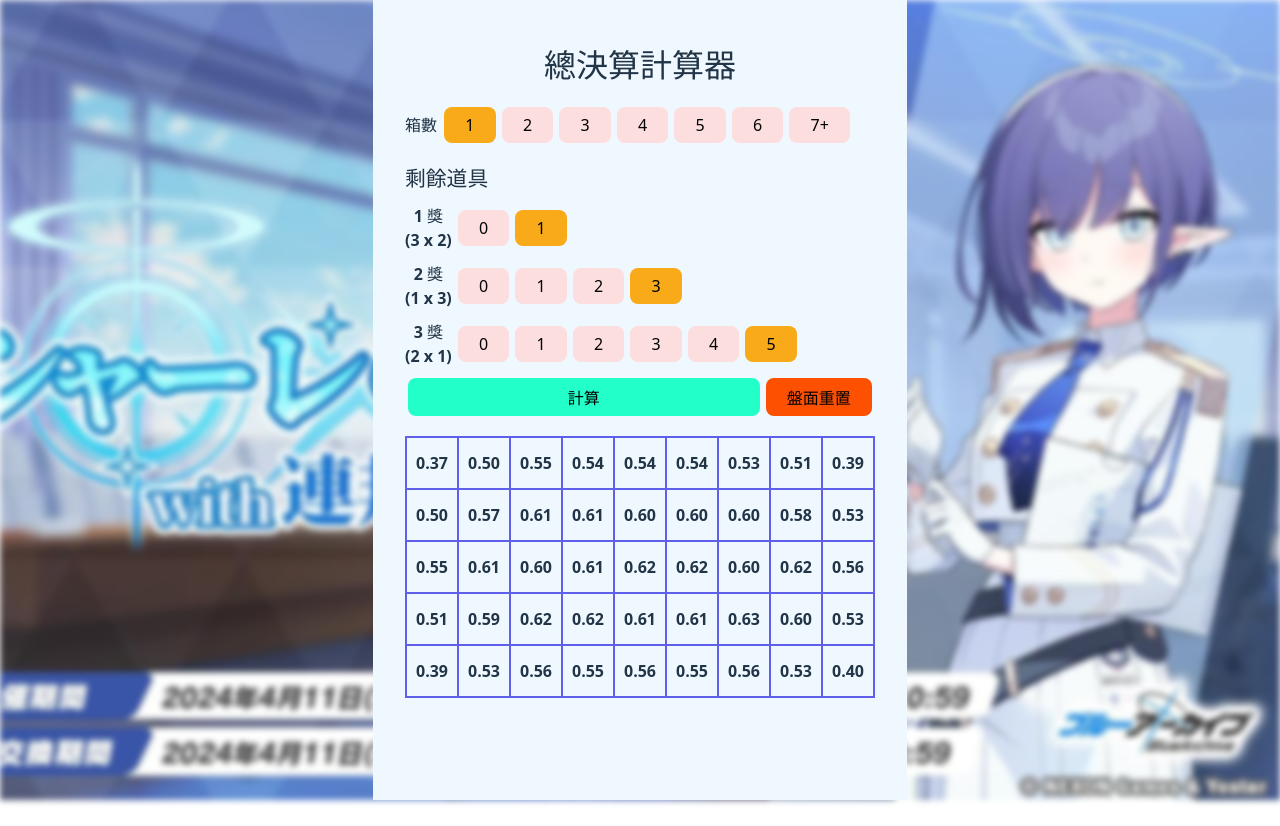
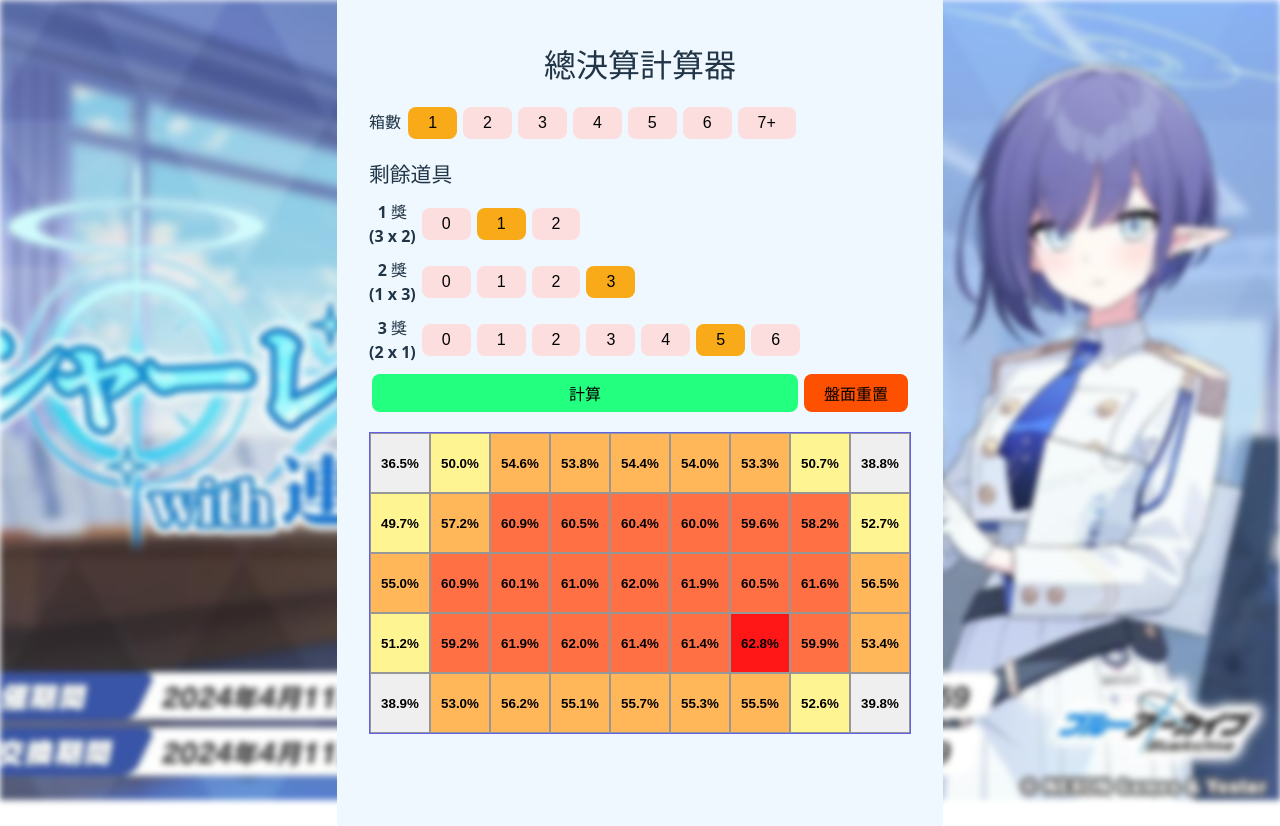
Before and after one commit to Calaser/Aoi, a website built with Vite: page index.html in a window 1280 px wide. Both pictures are taken after a click on the button "計算". Before the commit the page ends 800 px from the top, so only its background shows below. Built offline with nearby package versions, Linux system fonts and the light colour scheme.

Commit message:
change css and grid display
1. Add 7+ default item data.
2. Add tab index attr to grid.
3. Change grid data display to %.
4. Change button and grid CSS.
5. Visualization probability data with grid color.

```diff
--- a/main.js
+++ b/main.js
@@ -119,10 +119,26 @@ function checkAndCorrectResults() {
 }
 
 function printBoard(board) {
+    let max = 0;
+    for (const [index, row] of board.entries()) {
+        max < Math.max(...row) ? max = Math.max(...row) : undefined;
+    }
     // Print the board.
     for (const [index, row] of board.entries()) {
         for (let x = 0; x < 9; x++) {
-            document.querySelector(`[class="grid x${x} y${index}"]`).innerText = (row[x] >= 0 ? row[x].toFixed(2) : "X");
+            document.querySelector(`[class="grid x${x} y${index}"]`).hasAttribute("btnselected") ?
+                document.querySelector(`[class="grid x${x} y${index}"]`).innerText = "0%" :
+                document.querySelector(`[class="grid x${x} y${index}"]`).innerText = (row[x] >= 0 ? `${(row[x] * 100).toFixed(1)}%` : "X");
+
+            row[x] >= max ?
+                document.querySelector(`[class="grid x${x} y${index}"]`).setAttribute("color", "target") :
+                row[x] >= max - 0.05 ?
+                    document.querySelector(`[class="grid x${x} y${index}"]`).setAttribute("color", "high") :
+                    row[x] >= max - 0.1 ?
+                        document.querySelector(`[class="grid x${x} y${index}"]`).setAttribute("color", "mid") :
+                        row[x] >= max - 0.2 ?
+                            document.querySelector(`[class="grid x${x} y${index}"]`).setAttribute("color", "low") :
+                            document.querySelector(`[class="grid x${x} y${index}"]`).removeAttribute("color");
         }
     }
 }
@@ -179,7 +195,7 @@ let n = "1";
 let a = "1";
 let b = "3";
 let c = "5";
-let defaultCount = [[1, 3, 5], [1, 2, 3], [1, 2, 4], [1, 3, 5], [1, 2, 3], [1, 2, 4], [0, 0, 0]];
+let defaultCount = [[1, 3, 5], [1, 2, 3], [1, 2, 4], [1, 3, 5], [1, 2, 3], [1, 2, 4], [2, 3, 6]];
 let rectangles = generateRectangles(n, a, b, c);
 
 let averageResults;
@@ -206,7 +222,7 @@ document.querySelector('#app').innerHTML = `
         </div>
         ${(function fun() {
         let html = "";
-        for (let n = 0; n <= 1; n++) {
+        for (let n = 0; n <= 2; n++) {
             html += `<button class="a" data-num=${n}>${n}</button>`
         }
         return html;
@@ -233,7 +249,7 @@ document.querySelector('#app').innerHTML = `
         </div>
             ${(function fun() {
         let html = "";
-        for (let n = 0; n <= 5; n++) {
+        for (let n = 0; n <= 6; n++) {
             html += `<button class="c" data-num=${n}>${n}</button>`
         }
         return html;
@@ -248,7 +264,7 @@ document.querySelector('#app').innerHTML = `
         let html = "";
         for (let y = 0; y < 5; y++) {
             for (let x = 0; x < 9; x++) {
-                html += `<div class="grid x${x} y${y}">0.00</div>`;
+                html += `<button class="grid x${x} y${y}" tabindex="0">0%</button>`;
             }
             html += `</br>`;
         }
@@ -341,7 +357,8 @@ btn2.addEventListener("click", () => {
     for (let y = 0; y < 5; y++) {
         for (let x = 0; x < 9; x++) {
             document.querySelector(`[class="grid x${x} y${y}"]`).removeAttribute("btnSelected", "");
-            document.querySelector(`[class="grid x${x} y${y}"]`).innerText = "0.00";
+            document.querySelector(`[class="grid x${x} y${y}"]`).removeAttribute("color", "");
+            document.querySelector(`[class="grid x${x} y${y}"]`).innerText = "0.0%";
         }
     }
 });
--- a/style.css
+++ b/style.css
@@ -5,8 +5,8 @@
   box-sizing: border-box;
 
   color-scheme: light dark;
-  color: rgba(255, 255, 255, 0.87);
-  background-color: #242424;
+  color: #213547;
+  background-color: #ffffff;
 
   font-synthesis: none;
   text-rendering: optimizeLegibility;
@@ -64,6 +64,7 @@ h3 {
   margin-right: 3px;
   display: inline-flex;
   flex-direction: column;
+  flex-shrink: 0;
   align-items: center;
   font-weight: bold;
 }
@@ -86,7 +87,7 @@ h3 {
 
 .print {
   flex-grow: 1;
-  background-color: #23ffc8;
+  background-color: #23ff7f;
 }
 
 .reset {
@@ -103,37 +104,30 @@ h3 {
   }
 }
 
-button {
-  padding: 0.3em 1.2em;
+button:not(:where(.grid)) {
+  padding: 5px 18px;
   height: fit-content;
   border-radius: 8px;
   border: 2px solid transparent;
   margin-inline: 3px;
   font-size: 1em;
   font-weight: 500;
-  font-family: inherit;
-  background-color: #1a1a1a;
   cursor: pointer;
   transition: border-color 0.25s;
+  background-color: #fddede;
+
+  @media (max-width:450px) {
+    padding: 3px 14px;
+    margin-inline: 3px;
+  }
 }
 
-button:hover {
+button:not(:where(.grid)):hover {
   border-color: #646cff;
 }
 
-@media (prefers-color-scheme: light) {
-  :root {
-    color: #213547;
-    background-color: #ffffff;
-  }
-
-  a:hover {
-    color: #747bff;
-  }
-
-  button {
-    background-color: #fddede;
-  }
+a:hover {
+  color: #747bff;
 }
 
 .output {
@@ -146,24 +140,46 @@ button:hover {
   display: inline-flex;
   justify-content: center;
   align-items: center;
-  width: 50px;
-  height: 50px;
-  border: 1px solid rgb(95, 95, 233);
+  width: 60px;
+  height: 60px;
+  border: 1px solid rgb(151, 151, 151);
   font-weight: 700;
 
+  &:hover {
+    filter: brightness(1.2);
+  }
+
   &[btnSelected] {
-    background-color: rgb(130, 130, 255);
+    background-color: rgb(78, 70, 95) !important;
+    color:rgb(160, 160, 160);
+    opacity: 1;
+  }
+
+  &[color="target"] {
+    background-color: #ff1717;
+  }
+
+  &[color="high"] {
+    background-color: #ff7045;
+  }
+
+  &[color="mid"] {
+    background-color: #ffb75a;
+  }
+
+  &[color="low"] {
+    background-color: #fff492;
   }
 }
 
-@media (max-width:600px) {
+@media (max-width:650px) {
   #app {
     padding: 5px;
   }
 
   .grid {
-    width: 35px;
-    height: 35px;
+    width: 40px;
+    height: 40px;
     font-size: 12px;
   }
 
```
